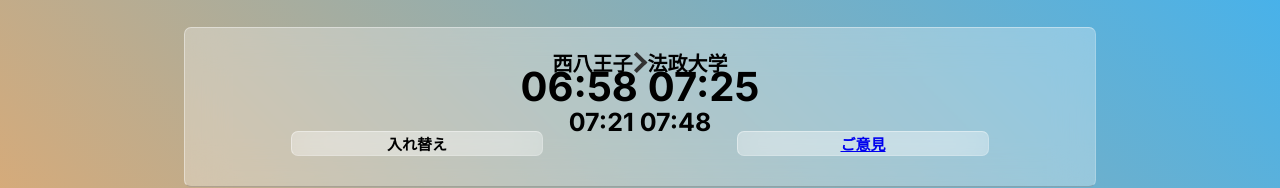
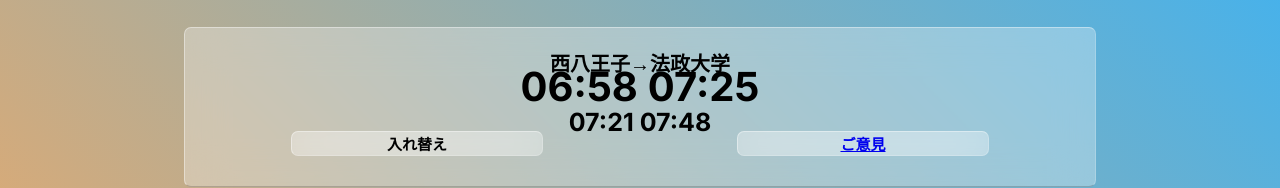
Before and after one commit to tommy10092525/tamap, a Next.js app: page / in a window 1280 px wide. Shown: the part 280-468 px from the top of the page. Built offline with nearby package versions, Linux system fonts and the light colour scheme.

Commit message:
矢印の修正

```diff
--- a/src/app/page.tsx
+++ b/src/app/page.tsx
@@ -164,9 +164,7 @@ export default function Home() {
       </div>
       <div className="glass">
         <div className="direction">
-          <p>{String(caption.left)}</p>
-          <div className="direction_arrow"></div>
-          <p>{String(caption.right)}</p>
+          <p>{`${caption.left}→${caption.right}`}</p>
         </div>
         <div className="first">
           <p>{String(times.first.leave)}</p>
```
